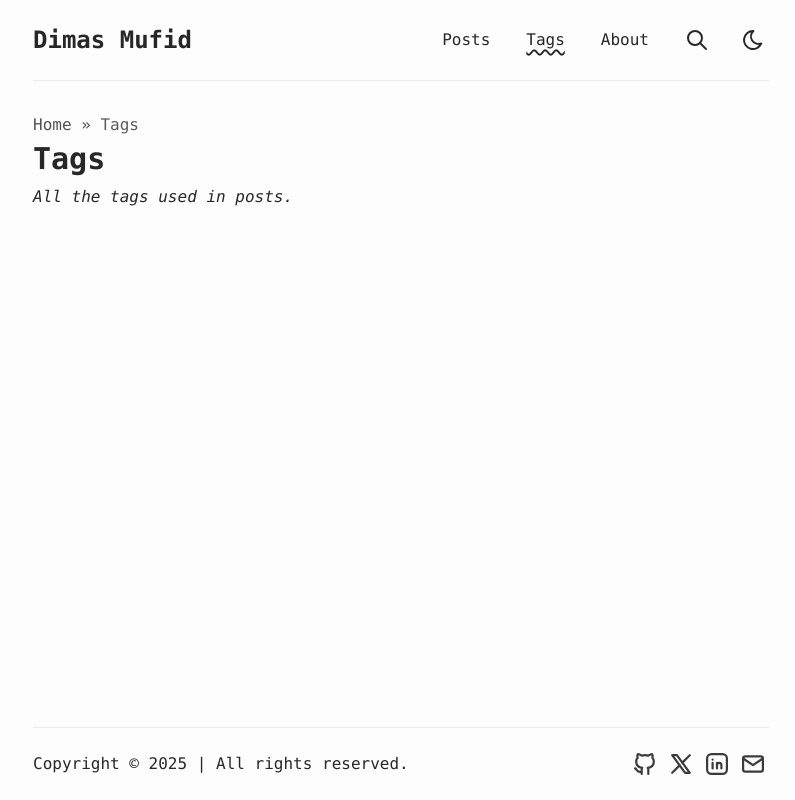
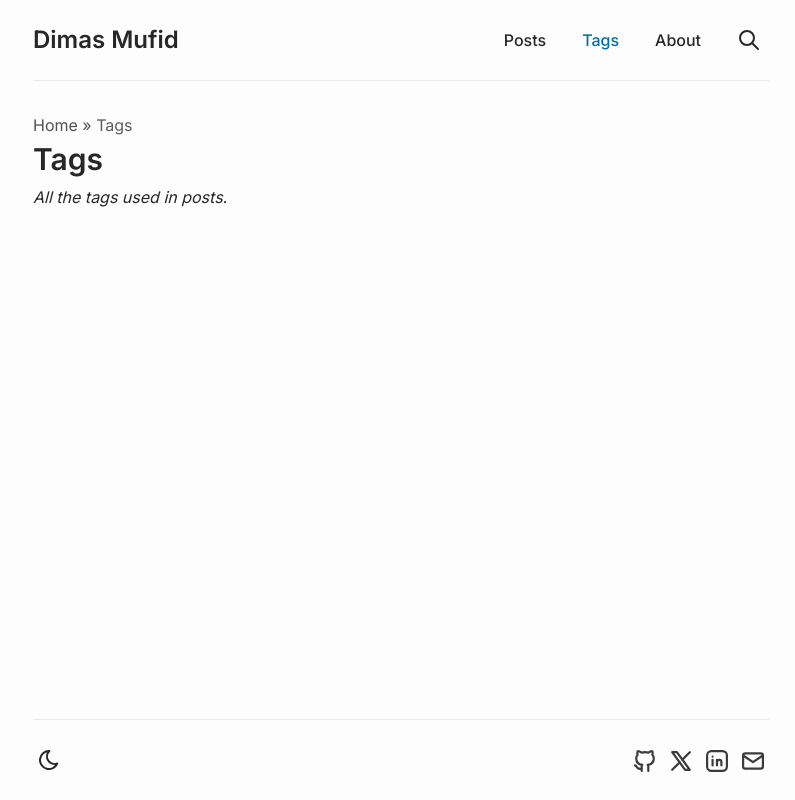
Before and after one commit to dimasmufid/astro-paper, an Astro site: page /tags in a window 1280 px wide. Shown: the whole page, without its empty margins (239-1034 px from the left). Built offline with nearby package versions, Linux system fonts and the light colour scheme; Astro itself is replaced by a stand-in of ours; some packages are replaced by stand-ins of ours.

Commit message:
refactor: remove unused social media icons, implement light/dark mode toggle in footer, and update global styles with new font families

```diff
--- a/src/components/Footer.astro
+++ b/src/components/Footer.astro
@@ -1,8 +1,9 @@
 ---
 import Hr from "./Hr.astro";
 import Socials from "./Socials.astro";
-
-const currentYear = new Date().getFullYear();
+import IconMoon from "@/assets/icons/IconMoon.svg";
+import IconSunHigh from "@/assets/icons/IconSunHigh.svg";
+import { SITE } from "@/config";
 
 export interface Props {
   noMarginTop?: boolean;
@@ -17,10 +18,21 @@ const { noMarginTop = false } = Astro.props;
     class="flex flex-col items-center justify-between py-6 sm:flex-row-reverse sm:py-4"
   >
     <Socials centered />
-    <div class="my-2 flex flex-col items-center whitespace-nowrap sm:flex-row">
-      <span>Copyright &#169; {currentYear}</span>
-      <span class="hidden sm:inline">&nbsp;|&nbsp;</span>
-      <span>All rights reserved.</span>
-    </div>
+    {
+      SITE.lightAndDarkMode && (
+        <div class="my-2 flex items-center justify-center">
+          <button
+            id="theme-btn"
+            class="focus-outline relative size-12 p-4 sm:size-8 hover:[&>svg]:stroke-accent"
+            title="Toggles light & dark"
+            aria-label="auto"
+            aria-live="polite"
+          >
+            <IconMoon class="absolute top-[50%] left-[50%] -translate-[50%] scale-100 rotate-0 transition-all dark:scale-0 dark:-rotate-90" />
+            <IconSunHigh class="absolute top-[50%] left-[50%] -translate-[50%] scale-0 rotate-90 transition-all dark:scale-100 dark:rotate-0" />
+          </button>
+        </div>
+      )
+    }
   </div>
 </footer>
--- a/src/components/Header.astro
+++ b/src/components/Header.astro
@@ -1,10 +1,8 @@
 ---
 import Hr from "./Hr.astro";
 import IconX from "@/assets/icons/IconX.svg";
-import IconMoon from "@/assets/icons/IconMoon.svg";
 import IconSearch from "@/assets/icons/IconSearch.svg";
 import IconArchive from "@/assets/icons/IconArchive.svg";
-import IconSunHigh from "@/assets/icons/IconSunHigh.svg";
 import IconMenuDeep from "@/assets/icons/IconMenuDeep.svg";
 import LinkButton from "./LinkButton.astro";
 import { SITE } from "@/config";
@@ -125,22 +123,6 @@ const isActive = (path: string) => {
               <span class="sr-only">Search</span>
             </LinkButton>
           </li>
-          {
-            SITE.lightAndDarkMode && (
-              <li class="col-span-1 flex items-center justify-center">
-                <button
-                  id="theme-btn"
-                  class="focus-outline relative size-12 p-4 sm:size-8 hover:[&>svg]:stroke-accent"
-                  title="Toggles light & dark"
-                  aria-label="auto"
-                  aria-live="polite"
-                >
-                  <IconMoon class="absolute top-[50%] left-[50%] -translate-[50%] scale-100 rotate-0 transition-all dark:scale-0 dark:-rotate-90" />
-                  <IconSunHigh class="absolute top-[50%] left-[50%] -translate-[50%] scale-0 rotate-90 transition-all dark:scale-100 dark:rotate-0" />
-                </button>
-              </li>
-            )
-          }
         </ul>
       </nav>
     </div>
--- a/src/constants.ts
+++ b/src/constants.ts
@@ -4,9 +4,7 @@ import IconGitHub from "@/assets/icons/IconGitHub.svg";
 import IconBrandX from "@/assets/icons/IconBrandX.svg";
 import IconLinkedin from "@/assets/icons/IconLinkedin.svg";
 import IconWhatsapp from "@/assets/icons/IconWhatsapp.svg";
-import IconFacebook from "@/assets/icons/IconFacebook.svg";
 import IconTelegram from "@/assets/icons/IconTelegram.svg";
-import IconPinterest from "@/assets/icons/IconPinterest.svg";
 import { SITE } from "@/config";
 
 interface Social {
@@ -51,12 +49,6 @@ export const SHARE_LINKS: Social[] = [
     icon: IconWhatsapp,
   },
   {
-    name: "Facebook",
-    href: "https://www.facebook.com/sharer.php?u=",
-    linkTitle: `Share this post on Facebook`,
-    icon: IconFacebook,
-  },
-  {
     name: "X",
     href: "https://x.com/intent/post?url=",
     linkTitle: `Share this post on X`,
@@ -69,12 +61,6 @@ export const SHARE_LINKS: Social[] = [
     icon: IconTelegram,
   },
   {
-    name: "Pinterest",
-    href: "https://pinterest.com/pin/create/button/?url=",
-    linkTitle: `Share this post on Pinterest`,
-    icon: IconPinterest,
-  },
-  {
     name: "Mail",
     href: "mailto:?subject=See%20this%20post&body=",
     linkTitle: `Share this post via email`,
--- a/src/layouts/Layout.astro
+++ b/src/layouts/Layout.astro
@@ -138,6 +138,13 @@ const structuredData = {
       rel="stylesheet"
       href="https://cdn.jsdelivr.net/npm/katex@0.15.2/dist/katex.min.css"
     />
+    <!-- Google Fonts -->
+    <link rel="preconnect" href="https://fonts.googleapis.com" />
+    <link rel="preconnect" href="https://fonts.gstatic.com" crossorigin />
+    <link
+      href="https://fonts.googleapis.com/css2?family=Inter:wght@400;500;600;700&family=JetBrains+Mono:wght@400;500;600;700&display=swap"
+      rel="stylesheet"
+    />
     <Analytics />
   </head>
   <body>
--- a/src/styles/global.css
+++ b/src/styles/global.css
@@ -38,7 +38,8 @@ html[data-theme="dark"] {
     @apply overflow-y-scroll scroll-smooth;
   }
   body {
-    @apply flex min-h-svh flex-col bg-background font-mono text-foreground selection:bg-accent/75 selection:text-background;
+    @apply flex min-h-svh flex-col bg-background text-foreground selection:bg-accent/75 selection:text-background;
+    font-family: "Inter", -apple-system, BlinkMacSystemFont, "Segoe UI", Roboto, "Helvetica Neue", Arial, sans-serif;
   }
   a,
   button {
@@ -59,7 +60,7 @@ html[data-theme="dark"] {
 }
 
 .active-nav {
-  @apply underline decoration-wavy decoration-2 underline-offset-4;
+  @apply text-accent;
 }
 
 /* Source: https://piccalil.li/blog/a-more-modern-css-reset/ */
--- a/src/styles/typography.css
+++ b/src/styles/typography.css
@@ -9,8 +9,11 @@
     h2,
     h3,
     h4,
+    h5,
+    h6,
     th {
       @apply mb-3 text-foreground;
+      font-family: "Inter", -apple-system, BlinkMacSystemFont, "Segoe UI", Roboto, "Helvetica Neue", Arial, sans-serif;
     }
 
     h3 {
@@ -68,10 +71,12 @@
 
     code {
       @apply rounded bg-muted/75 p-1 break-words text-foreground before:content-none after:content-none;
+      font-family: "JetBrains Mono", "Fira Code", "Consolas", "Monaco", "Courier New", monospace;
     }
 
     .astro-code code {
       @apply flex-[1_0_100%] bg-inherit p-0;
+      font-family: "JetBrains Mono", "Fira Code", "Consolas", "Monaco", "Courier New", monospace;
     }
 
     blockquote {
@@ -88,6 +93,7 @@
 
     pre {
       @apply focus-visible:border-transparent focus-visible:outline-2 focus-visible:outline-accent focus-visible:outline-dashed;
+      font-family: "JetBrains Mono", "Fira Code", "Consolas", "Monaco", "Courier New", monospace;
     }
   }
 
@@ -99,6 +105,7 @@
   /* ===== Code Blocks & Syntax Highlighting ===== */
   .astro-code {
     @apply flex border bg-(--shiki-light-bg) text-(--shiki-light) outline-border [&_span]:text-(--shiki-light);
+    font-family: "JetBrains Mono", "Fira Code", "Consolas", "Monaco", "Courier New", monospace;
   }
 
   html[data-theme="dark"] .astro-code {
```
